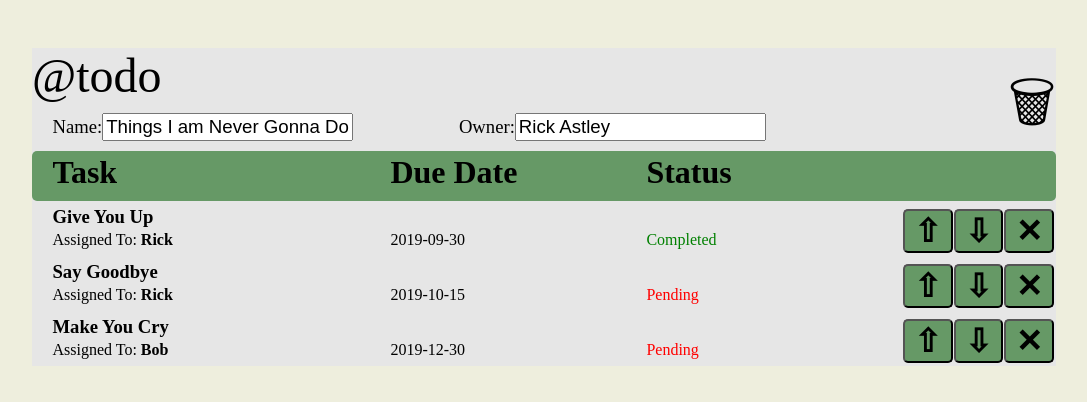
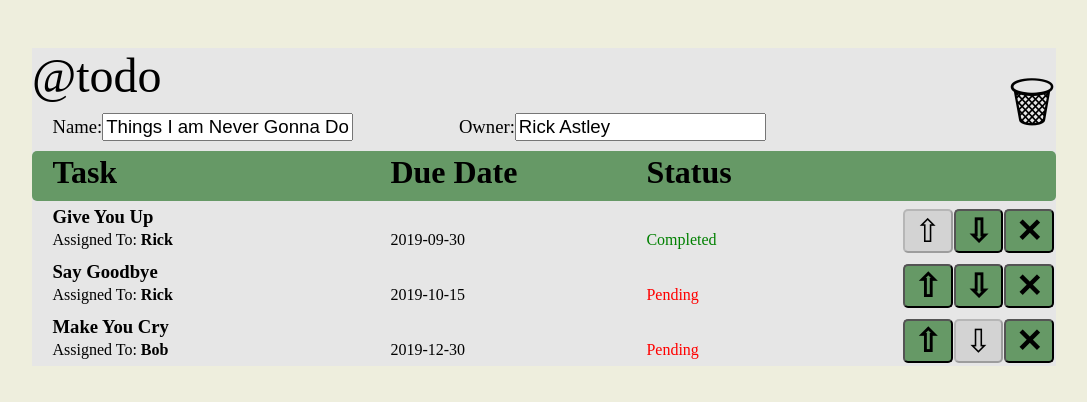
Before and after one commit to piotrmilewski/CSE316_HW02, a React (Create React App) app: page / in a window 1280 px wide. Both pictures are taken after a click on the link "Things I am Never Gonna Do". Shown: the top 402 px of the page, without its empty margins (104-1191 px from the left). Built offline with nearby package versions, Linux system fonts and the light colour scheme.

Commit message:
got buttons to work

```diff
--- a/src/App.js
+++ b/src/App.js
@@ -48,9 +48,46 @@ class App extends Component {
   }
 
   moveItemDown = (ItemKey, key, e) => {
-    console.log(ItemKey);
-    console.log(key);
-    console.log(e);
+    var index = 0;
+    while (this.state.todoLists[key].items[index].key !== ItemKey){
+      index++;
+    }
+    this.setState({todoLists: this.state.todoLists.map(todo => {
+      if (todo.key === key) {
+        this.state.todoLists[key].items.splice(
+          index+1, 0, this.state.todoLists[key].items.splice(index, 1)[0]
+        );
+      }
+      return todo;
+    }) });
+  }
+
+  moveItemUp = (ItemKey, key, e) => {
+    var index = 0;
+    while (this.state.todoLists[key].items[index].key !== ItemKey){
+      index++;
+    }
+    this.setState({todoLists: this.state.todoLists.map(todo => {
+      if (todo.key === key) {
+        this.state.todoLists[key].items.splice(
+          index-1, 0, this.state.todoLists[key].items.splice(index, 1)[0]
+        );
+      }
+      return todo;
+    }) });
+  }
+
+  removeItem = (ItemKey, key, e) => {
+    var index = 0;
+    while (this.state.todoLists[key].items[index].key !== ItemKey){
+      index++;
+    }
+    this.setState({todoLists: this.state.todoLists.map(todo => {
+      if (todo.key === key) {
+        this.state.todoLists[key].items.splice(index, 1);
+      }
+      return todo;
+    }) });
   }
 
   render() {
@@ -61,6 +98,8 @@ class App extends Component {
         todoLists={this.state.todoLists} />;
       case AppScreen.LIST_SCREEN:
         return <ListScreen
+          removeItem={this.removeItem}
+          moveItemUp={this.moveItemUp}
           moveItemDown={this.moveItemDown}
           ownerChange={this.ownerChange}
           nameChange={this.nameChange}
--- a/src/components/list_screen/ListItemCard.js
+++ b/src/components/list_screen/ListItemCard.js
@@ -6,6 +6,22 @@ export class ListItemCard extends Component {
         return {
             color: this.props.listItem.completed ? 'green' : 'red'
         }
+    }
+
+    getDownButtonClass = () => {
+        return (this.props.todoList.items.length-1) !== this.props.index ? 'list_item_card_button': 'list_item_card_button_disabled'
+    }
+
+    getDownDisabled = () => {
+        return (this.props.todoList.items.length-1) !== this.props.index ? false : true
+    }
+
+    getUpButtonClass = () => {
+        return this.props.index !== 0 ? 'list_item_card_button': 'list_item_card_button_disabled'
+    }
+
+    getUpDisabled = () => {
+        return this.props.index !== 0 ? false : true
     }
 
     render() {
@@ -24,9 +40,14 @@ export class ListItemCard extends Component {
                     {this.props.listItem.completed ? 'Completed' : 'Pending'}
                 </div>
                 <div className='list_item_card_toolbar'>
-                    <button className='list_item_card_button'>&#x21e7;</button>
-                    <button className='list_item_card_button' onClick={this.props.moveItemDown.bind(this, this.props.listItem.key, this.props.todoList.key)}>&#x21e9;</button>
-                    <button className='list_item_card_button'>&#10005;</button>
+                    <button className={this.getUpButtonClass()}
+                            disabled={this.getUpDisabled()}
+                            onClick={this.props.moveItemUp.bind(this, this.props.listItem.key, this.props.todoList.key)}>&#x21e7;</button>
+                    <button className={this.getDownButtonClass()}
+                            disabled={this.getDownDisabled()}
+                            onClick={this.props.moveItemDown.bind(this, this.props.listItem.key, this.props.todoList.key)}>&#x21e9;</button>
+                    <button className='list_item_card_button'
+                            onClick={this.props.removeItem.bind(this, this.props.listItem.key, this.props.todoList.key)}>&#10005;</button>
                 </div>
             </div>
         )
--- a/src/components/list_screen/ListItemsTable.js
+++ b/src/components/list_screen/ListItemsTable.js
@@ -3,6 +3,7 @@ import ListItemCard from './ListItemCard'
 
 export class ListItemsTable extends Component {
     render() {
+        var index = 0;
         return (
             <div id="list_items_container">
                 <div className="list_item_header_card">
@@ -13,6 +14,9 @@ export class ListItemsTable extends Component {
                 {
                     this.props.todoList.items.map((todoItem)=>(
                         <ListItemCard
+                            index={index++}
+                            removeItem={this.props.removeItem}
+                            moveItemUp={this.props.moveItemUp}
                             moveItemDown={this.props.moveItemDown}
                             todoList={this.props.todoList}
                             listItem={todoItem} />
--- a/src/components/list_screen/ListScreen.js
+++ b/src/components/list_screen/ListScreen.js
@@ -12,7 +12,11 @@ export class ListScreen extends Component {
                 <ListHeading goHome={this.props.goHome} />
                 <ListTrash />
                 <ListDetails ownerChange={this.props.ownerChange} nameChange={this.props.nameChange} todoList={this.props.todoList}/>
-                <ListItemsTable moveItemDown={this.props.moveItemDown} todoList={this.props.todoList} />
+                <ListItemsTable
+                                removeItem={this.props.removeItem}
+                                moveItemUp={this.props.moveItemUp}
+                                moveItemDown={this.props.moveItemDown}
+                                todoList={this.props.todoList} />
             </div>
         )
     }
--- a/src/css/todo_layout.css
+++ b/src/css/todo_layout.css
@@ -114,6 +114,11 @@ body {
   border-radius: 5px;
   margin: 1%;
 }
+.list_item_card_button_disabled {
+  text-align: center;
+  border-radius: 5px;
+  margin: 1%;
+}
 .list_item_add_card {
   text-align: center;
   vertical-align: center;
--- a/src/css/todo_style.css
+++ b/src/css/todo_style.css
@@ -140,9 +140,17 @@ body {
   font-size: 24pt;
   font-weight: bold;
 }
+.list_item_card_button_disabled {
+  background-color: lightgray;
+  color: var(--swatch-neutral);
+  font-size: 24pt;
+}
+.list_item_card_button_disabled:hover {
+  cursor: default;
+}
 .list_item_card_button:hover {
   color: var(--swatch-complement);
-  cursor: default;
+  cursor: pointer;
 }
 .disabled {
   background-color: lightgray;
```
